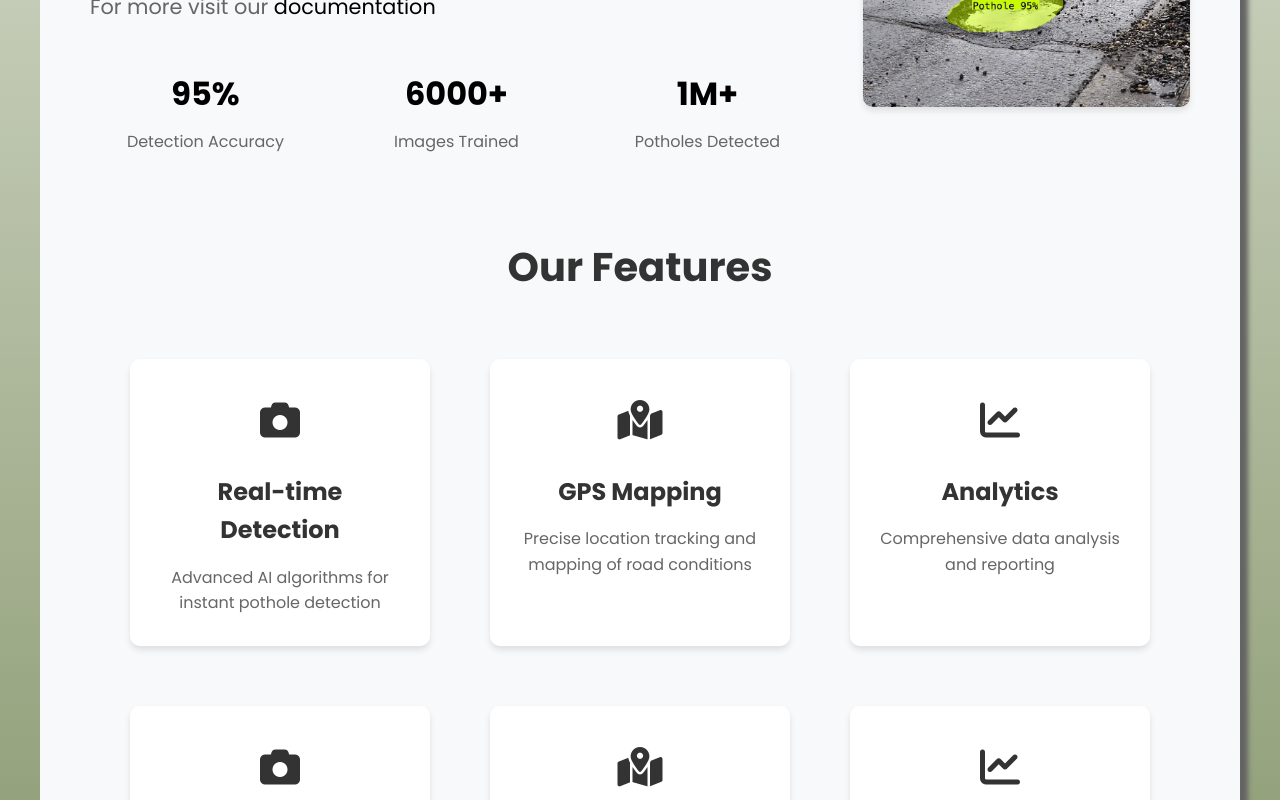
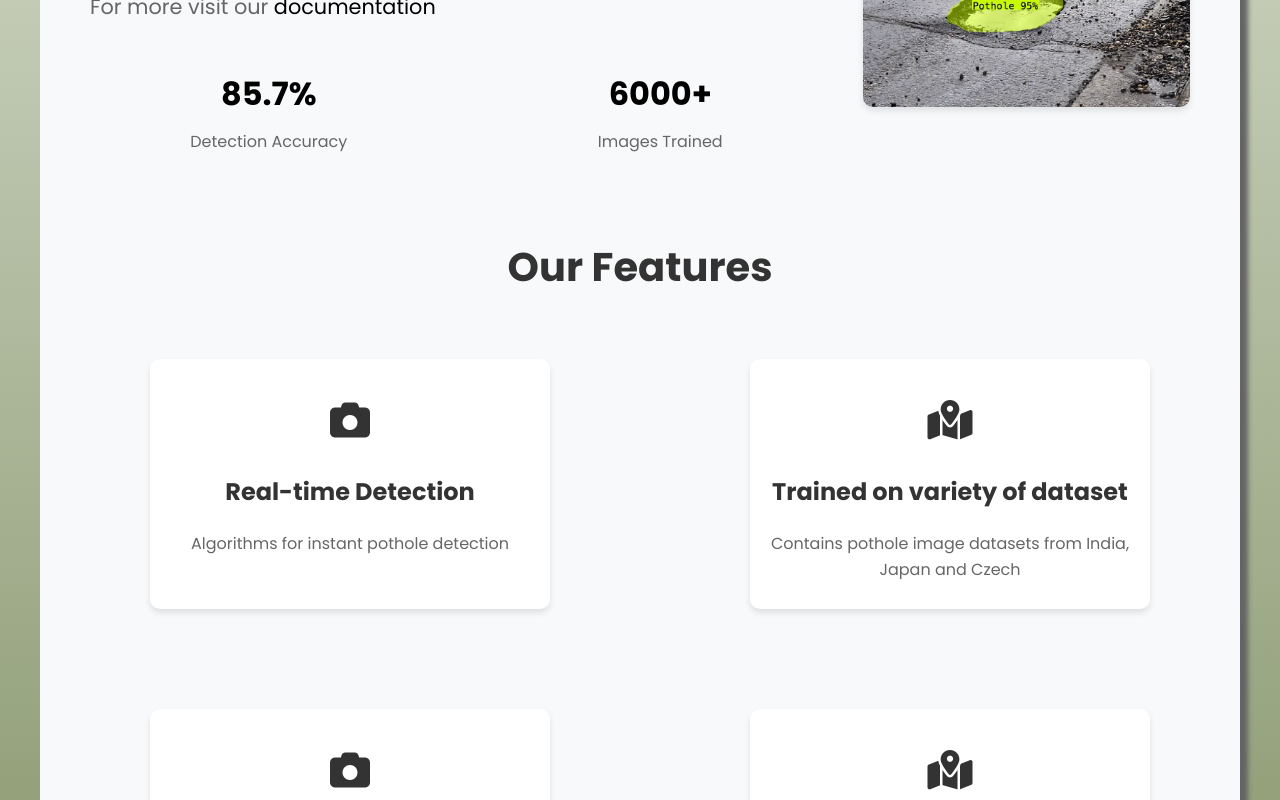
Before and after one commit to Sai-Krishna-Nair/SpotHole-Project, a React (Vite) app in the folder client/: page / in a window 1280 px wide. Shown: the part 1000-1800 px from the top of the page. Built offline with nearby package versions, Linux system fonts and the light colour scheme; sample sign-in values are in the browser's storage.

Commit message:
features changes

```diff
--- a/client/src/components/Home/About.jsx
+++ b/client/src/components/Home/About.jsx
@@ -26,9 +26,8 @@ export default function About() {
                     <div className="about-text">
                         <p>SpotHole is revolutionizing road maintenance through cutting-edge AI technology. Our system provides real-time pothole detection and analysis, helping cities maintain safer roads for everyone.<br/> For more visit our <NavLink to='/documentation' id='about-text-1'>documentation</NavLink></p>
                         <div className="stats">
-                            <Stat value="95%" label="Detection Accuracy" />
+                            <Stat value="85.7%" label="Detection Accuracy" />
                             <Stat value="6000+" label="Images Trained" />
-                            <Stat value="1M+" label="Potholes Detected" />
                         </div>
                     </div>
                     <AboutImage />
--- a/client/src/components/Home/Features.jsx
+++ b/client/src/components/Home/Features.jsx
@@ -20,33 +20,25 @@ export default function Features() {
                 <FeatureCard
                     iconClass="fas fa-camera"
                     title="Real-time Detection"
-                    description="Advanced AI algorithms for instant pothole detection"
+                    description="Algorithms for instant pothole detection"
                 />
                 <FeatureCard
                     iconClass="fas fa-map-marked-alt"
-                    title="GPS Mapping"
-                    description="Precise location tracking and mapping of road conditions"
+                    title="Trained on variety of dataset"
+                    description="Contains pothole image datasets from India, Japan and Czech"
                 />
-                <FeatureCard
-                    iconClass="fas fa-chart-line"
-                    title="Analytics"
-                    description="Comprehensive data analysis and reporting"
-                />
+
                 <FeatureCard
                     iconClass="fas fa-camera"
-                    title="Real-time Detection"
-                    description="Advanced AI algorithms for instant pothole detection"
+                    title="Satisfactory Accuracy"
+                    description="Accurately identifies the existence of the pothole"
                 />
                 <FeatureCard
                     iconClass="fas fa-map-marked-alt"
-                    title="GPS Mapping"
-                    description="Precise location tracking and mapping of road conditions"
+                    title="Integration ready"
+                    description="Outputs can be fed into navigation systems or reported to local authorities"
                 />
-                <FeatureCard
-                    iconClass="fas fa-chart-line"
-                    title="Analytics"
-                    description="Comprehensive data analysis and reporting"
-                />
+
             </div>
         </section>
     );
--- a/client/src/styles/About.css
+++ b/client/src/styles/About.css
@@ -4,7 +4,6 @@
     box-shadow: 8px 8px 5px rgb(101, 100, 100);
     border-radius: 50px;
     padding: 50px;
-
 }
 
 .about-content {
@@ -12,7 +11,6 @@
     flex-direction: column;
     gap: 20px;
     align-items: center;
-
 }
 
 .about-text {
@@ -33,14 +31,17 @@
 }
 
 .stats {
-    display: grid;
-    grid-template-columns: repeat(3, 1fr);
-    gap: 20px;
+    display: flex;
+    flex-direction: row;
+    justify-content: space-around;
+    gap: 50px;
     margin-top: 30px;
+
 }
 
 .stat {
     text-align: center;
+
 }
 
 .stat h3 {
--- a/client/src/styles/Features.css
+++ b/client/src/styles/Features.css
@@ -1,19 +1,23 @@
 
 .features-grid {
     display: grid;
-    grid-template-columns: repeat(auto-fit, minmax(300px, 1fr));
-    gap: 60px;
+    grid-template-columns: 500px 500px;
+    position: relative;
+    left: 20px;
+    gap: 100px;
     padding: 20px;
 }
 
 .feature-card {
     background: white;
-    padding: 30px;
-    border-radius: 10px;
+    /* padding:30px; */
+    width: 400px;
+    height: 250px;
     box-shadow: 0 4px 6px rgba(0, 0, 0, 0.1);
     text-align: center;
     transition: transform 0.3s ease;
     z-index: 1;
+    border-radius: 10px;
 }
 
 .feature-card:hover {
@@ -26,6 +30,7 @@
     font-size: 2.5rem;
     color: #333;
     margin-bottom: 20px;
+    margin-top: 30px;
 }
 
 .feature-card h3 {
@@ -37,4 +42,5 @@
 .feature-card p {
     color: #666;
     line-height: 1.6;
+    margin: 20px;
 }
--- a/client/src/styles/TeamSection.css
+++ b/client/src/styles/TeamSection.css
@@ -15,7 +15,7 @@ a{
 }
 
 .member-card {
-    background: rgb(209, 205, 205);
+    background-color: #f8f9fa;
     padding: 30px;
     border-radius: 20px;
     box-shadow: 0 4px 6px rgba(0, 0, 0, 0.468);
```
